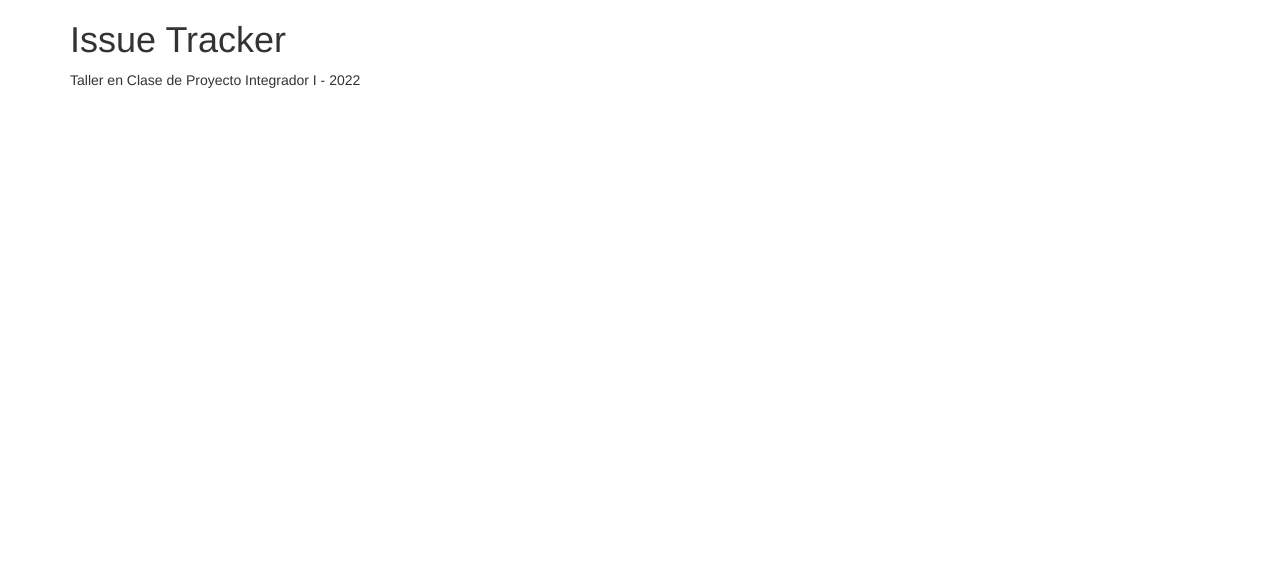
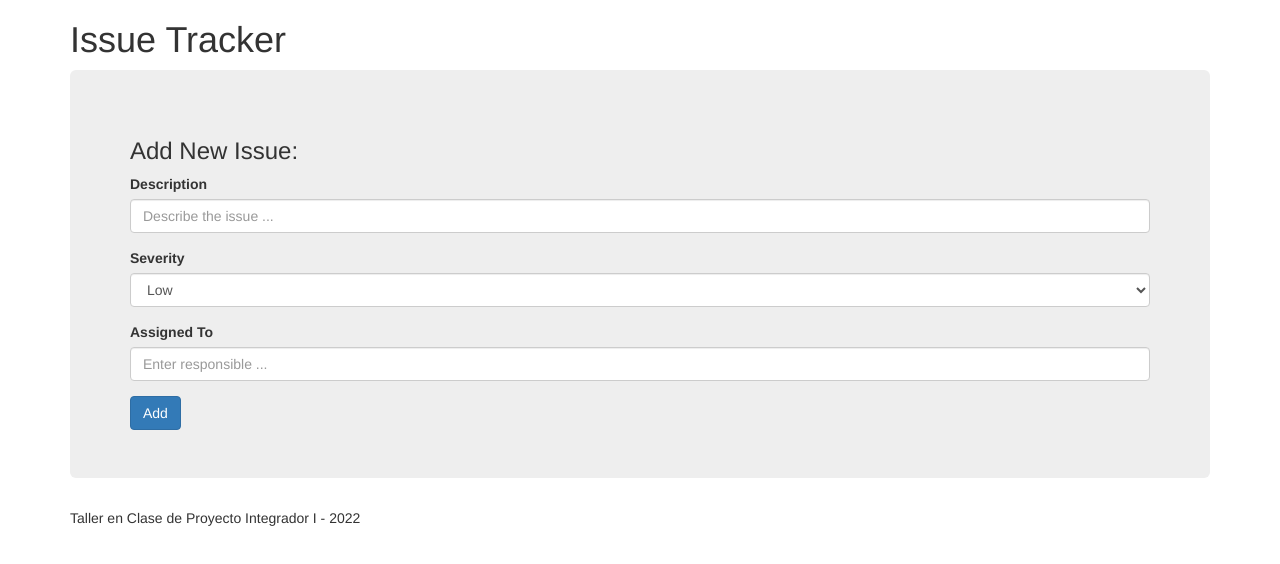
Before and after one commit to cuatrosr/js-issue-tracker, a plain HTML site: page index.html in a window 1280 px wide. Drawn offline with nearby package versions, Linux system fonts and the light colour scheme.

Commit message:
:tada:ISSUE-TRACKER-13-We have implemented our issues creation form

```diff
--- a/index.html
+++ b/index.html
@@ -1,5 +1,6 @@
 <!DOCTYPE html>
 <html lang="en">
+
 <head>
     <meta charset="UTF-8">
     <meta http-equiv="X-UA-Compatible" content="IE=edge">
@@ -10,12 +11,32 @@
     <script src="main.js"></script>
     <title>Document</title>
 </head>
+
 <body>
     <div class="container">
         <h1>Issue Tracker</h1>
+        <div class="jumbotron">
+            <h3>Add New Issue:</h3>
+            <form id="issueInputForm">
+                <div class="form-group"> <label for="issueDescInput">Description</label> <input type="text"
+                        class="form-control" id="issueDescInput" placeholder="Describe the issue ..."> </div>
+                <div class="form-group"> <label for="issueDescInput">Severity</label> <select class="form-control"
+                        id="issueSeverityInput">
+                        <option value="Low">Low</option>
+                        <option value="Medium">Medium</option>
+                        <option value="High">High</option>
+                    </select> </div>
+                <div class="form-group"> <label for="issueDescInput">Assigned To</label> <input type="text"
+                        class="form-control" id="issueAssignedToInput" placeholder="Enter responsible ..."> </div>
+                <button type="submit" class="btn btn-primary">Add</button>
+            </form>
+        </div>
         <div class="footer">
             <p>Taller en Clase de Proyecto Integrador I - 2022</p>
         </div>
+
     </div>
+
 </body>
+
 </html>
```
Lines whose indentation alone changed are shown as unchanged.
